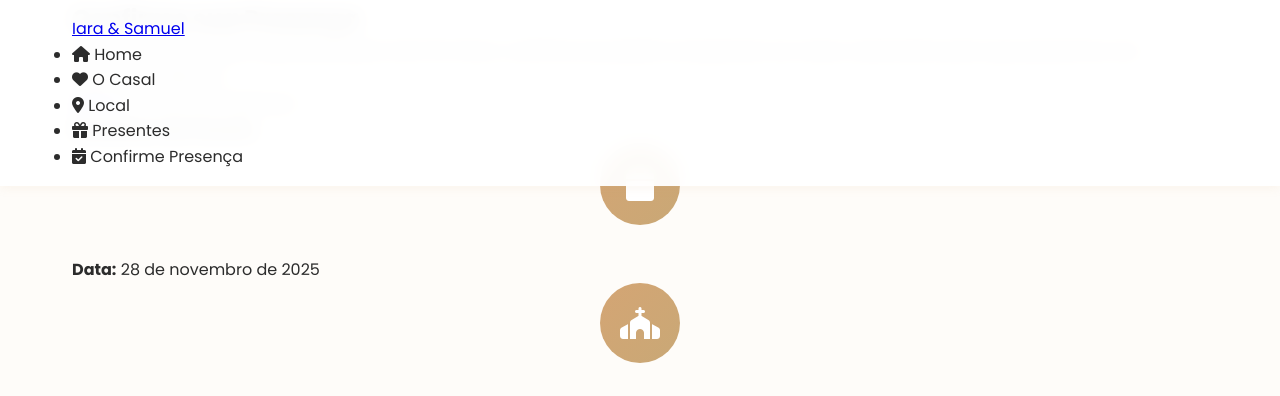
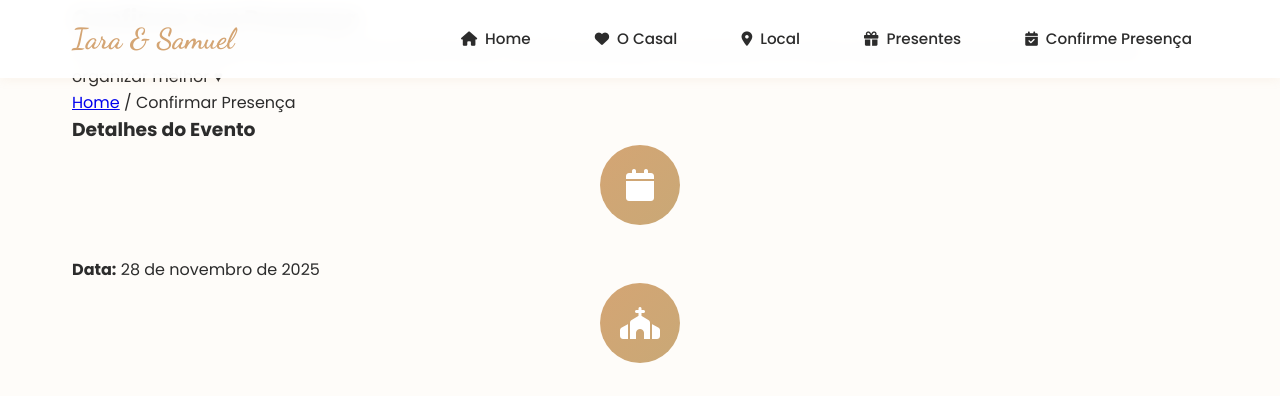
Before and after one commit to sandrim01/convite_iara_samuel, a Flask app: page /confirmar-presenca in a window 1280 px wide. Shown: the top 396 px of the page. Run offline with Flask 3, Linux system fonts and the light colour scheme.

Commit message:
Menu de navegação horizontal
- Transformado menu de lista vertical em navegação horizontal
- Itens do menu agora ficam lado a lado com espaçamento adequado
- Adicionados efeitos hover com background e elevação
- Melhorada responsividade para dispositivos móveis
- Menu mobile com animação de hamburger
- Smooth scroll para links âncora
- Visual mais moderno e profissional

```diff
--- a/app/static/css/style.css
+++ b/app/static/css/style.css
@@ -104,45 +104,88 @@ body {
     background: rgba(255, 255, 255, 0.98);
 }
 
-.nav-container {
-    max-width: 1200px;
-    margin: 0 auto;
-    padding: 0 2rem;
+.navbar .container {
     display: flex;
     justify-content: space-between;
     align-items: center;
 }
 
-.nav-brand .brand-text {
+.nav-brand .nav-logo {
+    text-decoration: none;
+}
+
+.nav-names {
     font-family: var(--font-script);
-    font-size: 2rem;
+    font-size: 1.8rem;
     color: var(--primary-color);
     font-weight: 700;
 }
 
+/* Menu Toggle (Mobile) */
+.nav-toggle {
+    display: none;
+    flex-direction: column;
+    cursor: pointer;
+    gap: 4px;
+}
+
+.nav-toggle span {
+    width: 25px;
+    height: 3px;
+    background: var(--primary-color);
+    transition: 0.3s;
+    border-radius: 2px;
+}
+
+/* Navigation Menu */
 .nav-menu {
     display: flex;
+    align-items: center;
+}
+
+.nav-list {
+    display: flex;
     list-style: none;
+    margin: 0;
+    padding: 0;
     gap: 2rem;
+    align-items: center;
+}
+
+.nav-item {
+    position: relative;
 }
 
 .nav-link {
+    display: flex;
+    align-items: center;
+    gap: 0.5rem;
     text-decoration: none;
     color: var(--text-dark);
-    font-weight: 400;
-    transition: color 0.3s ease;
+    font-weight: 500;
+    font-size: 0.95rem;
+    transition: all 0.3s ease;
+    padding: 0.5rem 1rem;
+    border-radius: 25px;
     position: relative;
 }
 
 .nav-link:hover {
     color: var(--primary-color);
+    background: rgba(212, 165, 116, 0.1);
+    transform: translateY(-2px);
+}
+
+.nav-link i {
+    font-size: 0.9rem;
 }
 
 .nav-link::after {
     content: '';
     position: absolute;
     bottom: -5px;
-    left: 0;
+    left: 50%;
+    transform: translateX(-50%);
     width: 0;
     height: 2px;
     background: var(--primary-color);
--- a/app/static/js/main.js
+++ b/app/static/js/main.js
@@ -40,30 +40,54 @@ function initializeLoading() {
  */
 function initializeNavigation() {
     const navbar = document.querySelector('.navbar');
-    const hamburger = document.querySelector('.hamburger');
+    const navToggle = document.querySelector('.nav-toggle');
     const navMenu = document.querySelector('.nav-menu');
     const navLinks = document.querySelectorAll('.nav-link');
 
     // Mobile menu toggle
-    if (hamburger && navMenu) {
-        hamburger.addEventListener('click', function() {
-            hamburger.classList.toggle('active');
+    if (navToggle && navMenu) {
+        navToggle.addEventListener('click', function() {
+            navToggle.classList.toggle('active');
             navMenu.classList.toggle('active');
+
+            // Animate hamburger lines
+            const spans = navToggle.querySelectorAll('span');
+            if (navToggle.classList.contains('active')) {
+                spans[0].style.transform = 'rotate(45deg) translate(5px, 5px)';
+                spans[1].style.opacity = '0';
+                spans[2].style.transform = 'rotate(-45deg) translate(7px, -6px)';
+            } else {
+                spans[0].style.transform = 'none';
+                spans[1].style.opacity = '1';
+                spans[2].style.transform = 'none';
+            }
         });
 
         // Close menu when clicking on a link
         navLinks.forEach(link => {
             link.addEventListener('click', function() {
-                hamburger.classList.remove('active');
+                navToggle.classList.remove('active');
                 navMenu.classList.remove('active');
+
+                // Reset hamburger animation
+                const spans = navToggle.querySelectorAll('span');
+                spans[0].style.transform = 'none';
+                spans[1].style.opacity = '1';
+                spans[2].style.transform = 'none';
             });
         });
 
         // Close menu when clicking outside
         document.addEventListener('click', function(e) {
-            if (!hamburger.contains(e.target) && !navMenu.contains(e.target)) {
-                hamburger.classList.remove('active');
+            if (!navToggle.contains(e.target) && !navMenu.contains(e.target)) {
+                navToggle.classList.remove('active');
                 navMenu.classList.remove('active');
+
+                // Reset hamburger animation
+                const spans = navToggle.querySelectorAll('span');
+                spans[0].style.transform = 'none';
+                spans[1].style.opacity = '1';
+                spans[2].style.transform = 'none';
             }
         });
     }
```
Also changed, not shown: other parts of app/static/css/style.css (+51 -12 lines).
